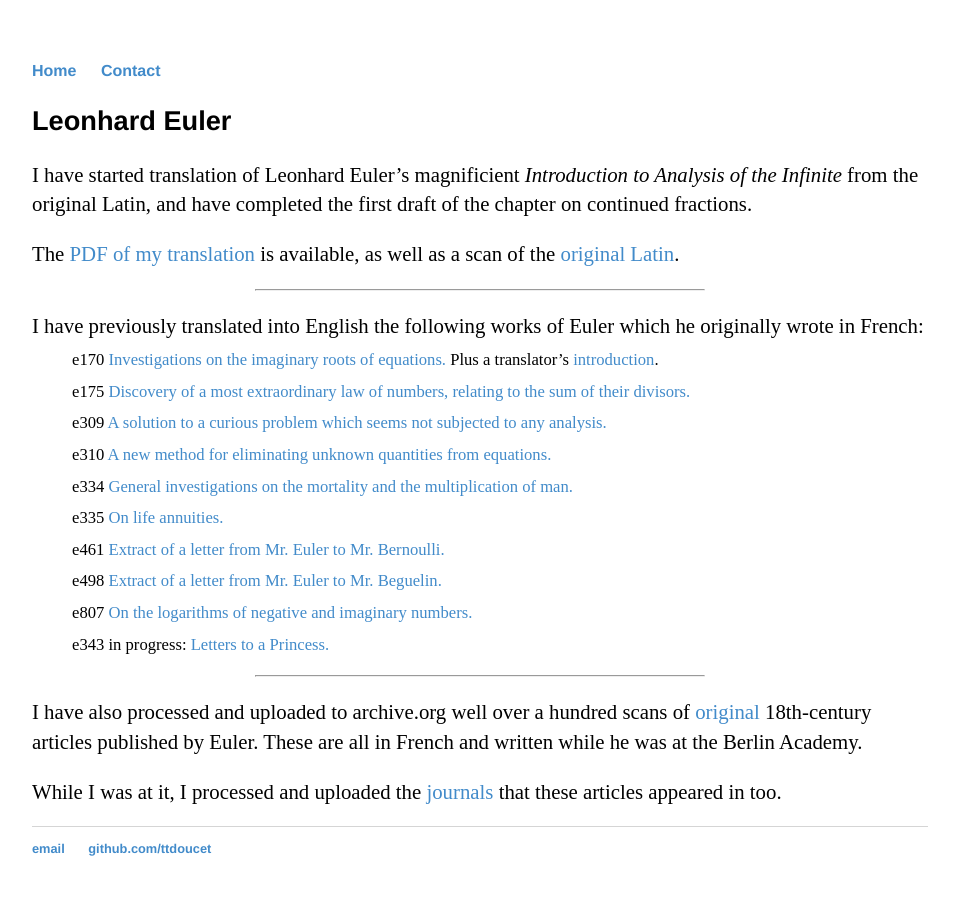
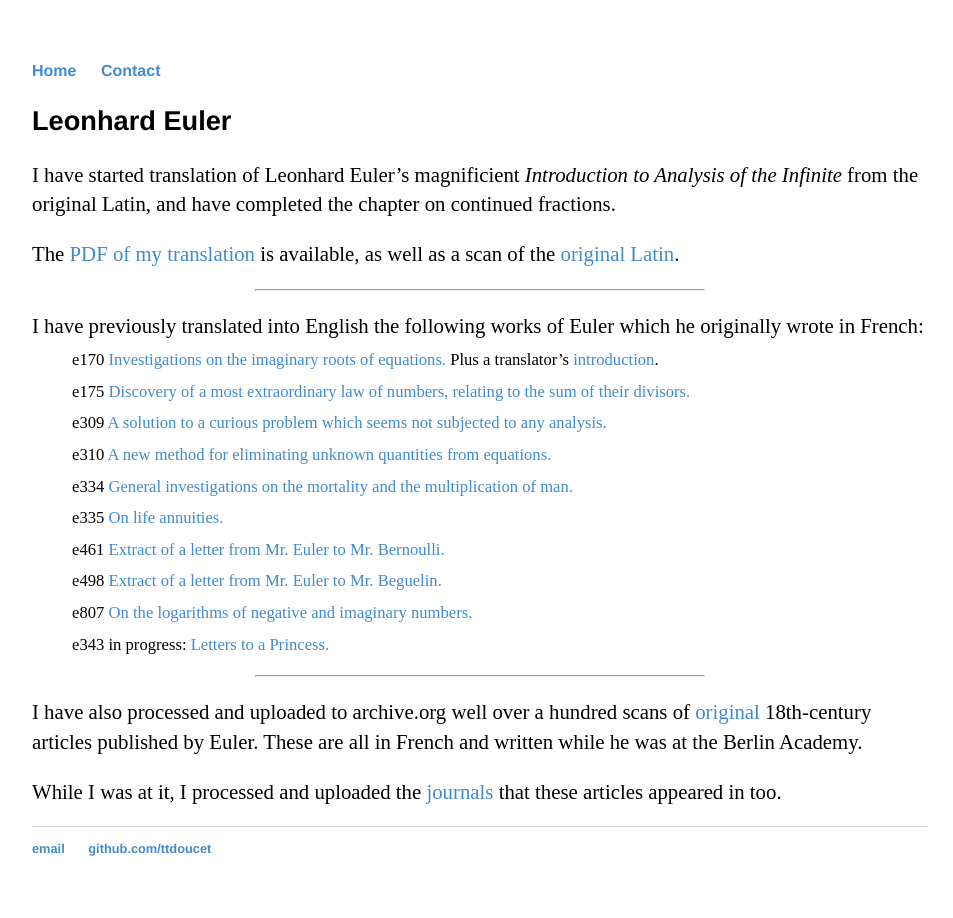
Before and after one commit to ttdoucet/ttdoucet.github.io, a Jekyll site: the page built from euler/index.md, in a window 1280 px wide. Shown: the whole page, without its empty margins (160-1113 px from the left). Built offline with Jekyll 4.4.1, drawn with Linux system fonts in a browser that asks for light colours.

Commit message:
Updated website to reflect final status of translation.

```diff
--- a/euler/index.md
+++ b/euler/index.md
@@ -6,8 +6,7 @@ title: Euler papers translated to English.
 
 I have started translation of Leonhard Euler's magnificient
 <em>Introduction to Analysis of the Infinite</em> from the original
-Latin, and have completed the first draft of the chapter on continued
-fractions.
+Latin, and have completed the chapter on continued fractions.
 
 The [PDF of my translation][e101-en] is available, as well
 as a scan of the [original Latin][e101-ch18].
```
